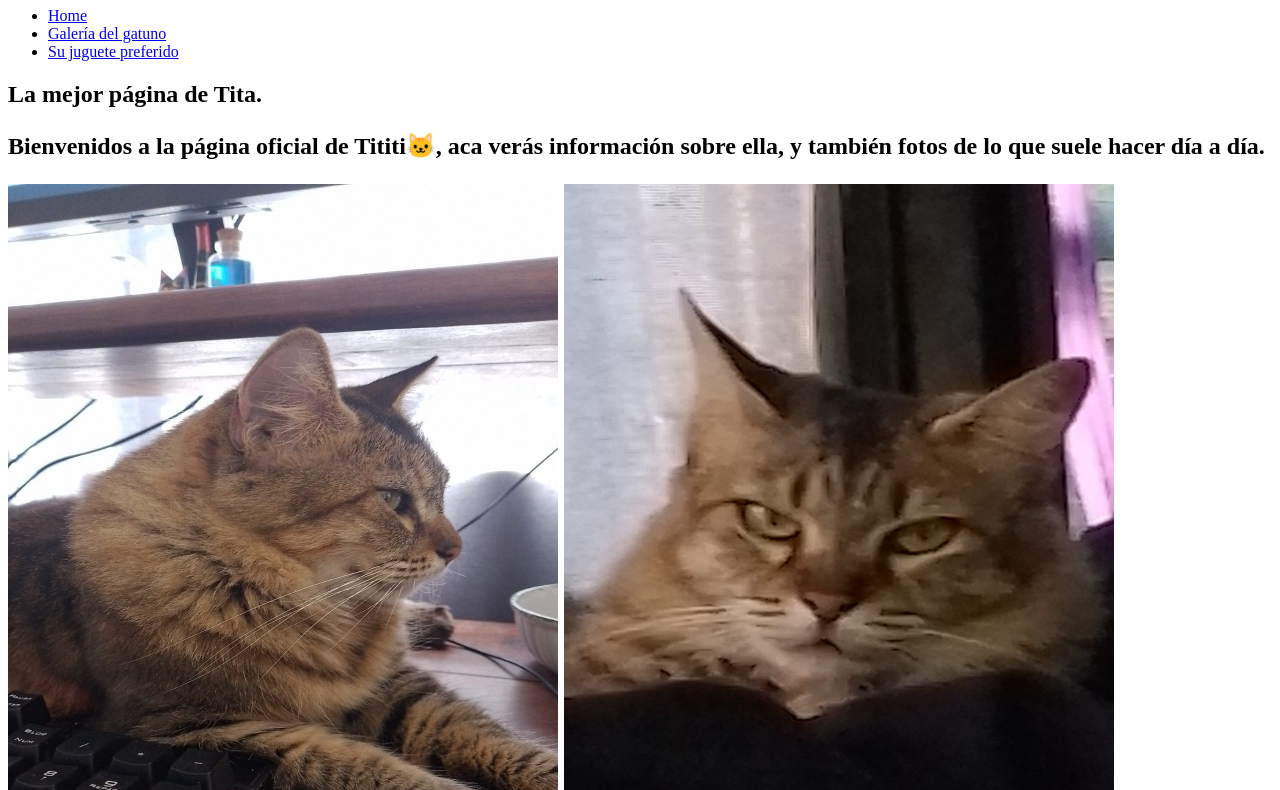
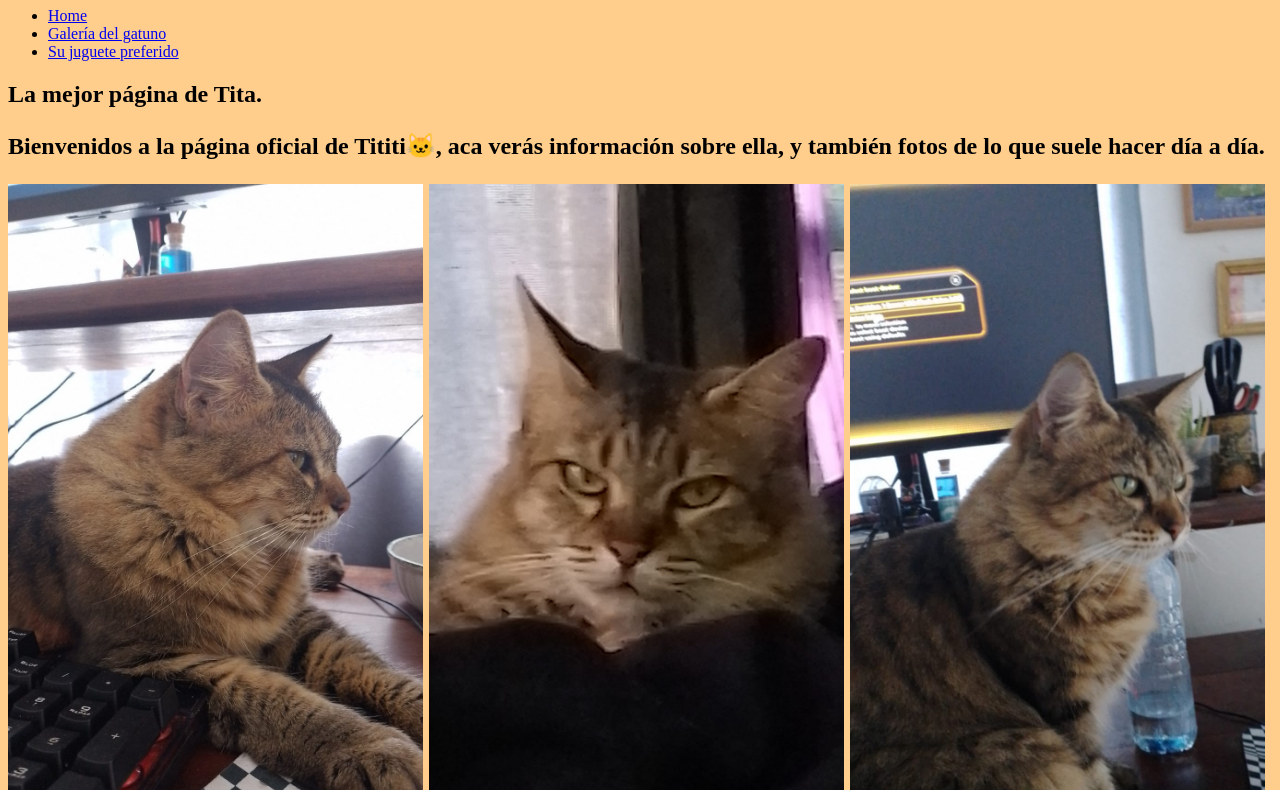
Before and after one commit to ASSASSINKgh/Tititi.github.io, a plain HTML site: page index.html in a window 1280 px wide. Shown: the part 73-863 px from the top of the page. Drawn offline with Linux system fonts and the light colour scheme.

Commit message:
Colors and Sizes commit

```diff
--- a/index.html
+++ b/index.html
@@ -5,6 +5,15 @@
     <meta name="viewport" content="width=device-width, initial-scale=1.0">
     <title>Tita</title>
 </head>
+
+<body>
+
+    <style>
+        body {
+            background-color: rgb(255, 206, 141);
+        }
+    </style>
+
 <body>
     <h1>Tititi</h1>
  <!--Menú de navegación-->
@@ -18,8 +27,9 @@
 <h2>La mejor página de Tita.
 
     <p>Bienvenidos a la página oficial de Tititi🐱, aca verás información sobre ella, y también fotos de lo que suele hacer día a día.</p>
-   <img width="550" height="800" src="TitaIndex.jpg" alt="Imagen de Tita">
-   <img width="550" height="800" src="TitaIndexSeria.jpg" alt="Imagen de Tita numero 2">
+   <img width="415" height="700" src="TitaIndex.jpg" alt="Tita con su teclado">
+   <img width="415" height="700" src="TitaIndexSeria.jpg" alt="Tita seria">
+   <img width="415" height="700" src="TitaSentada.jpg" alt="Tita sentada en el escritorio">
 
 </body>
 </html>
```
Also changed, not shown: galeria.html (+12 -3 lines), juguete.html (+10 -1 lines), TitaSentada.jpg (added).
